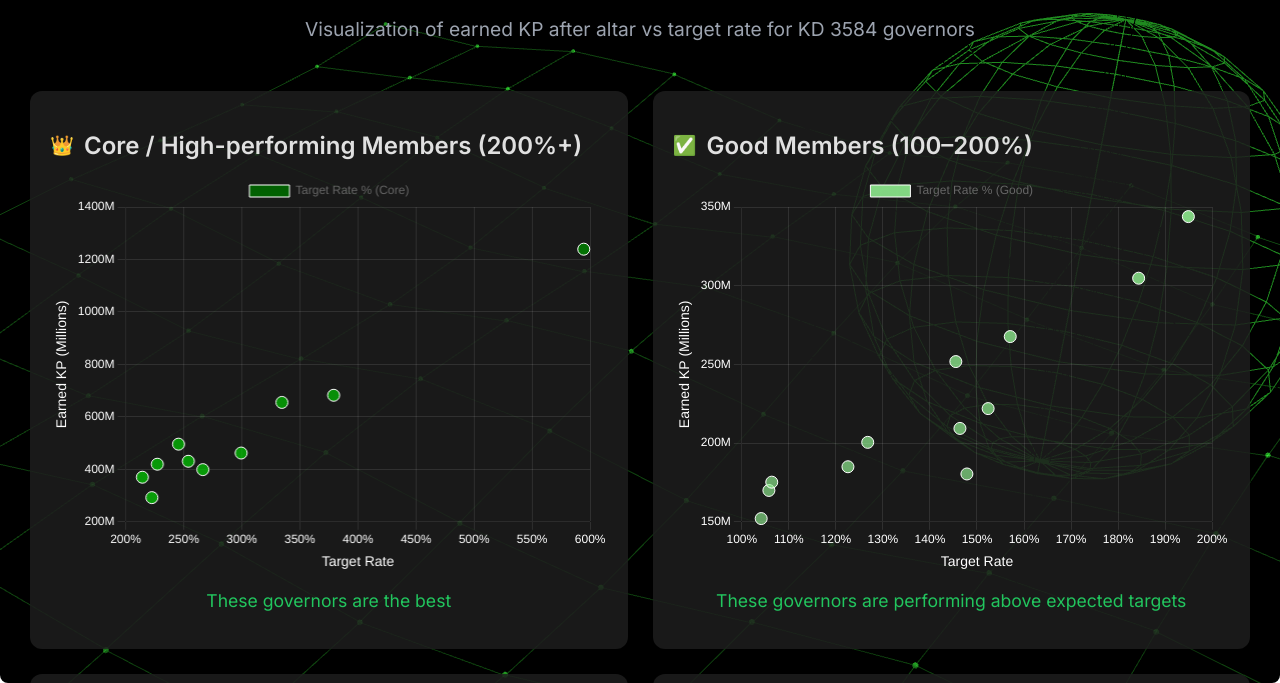
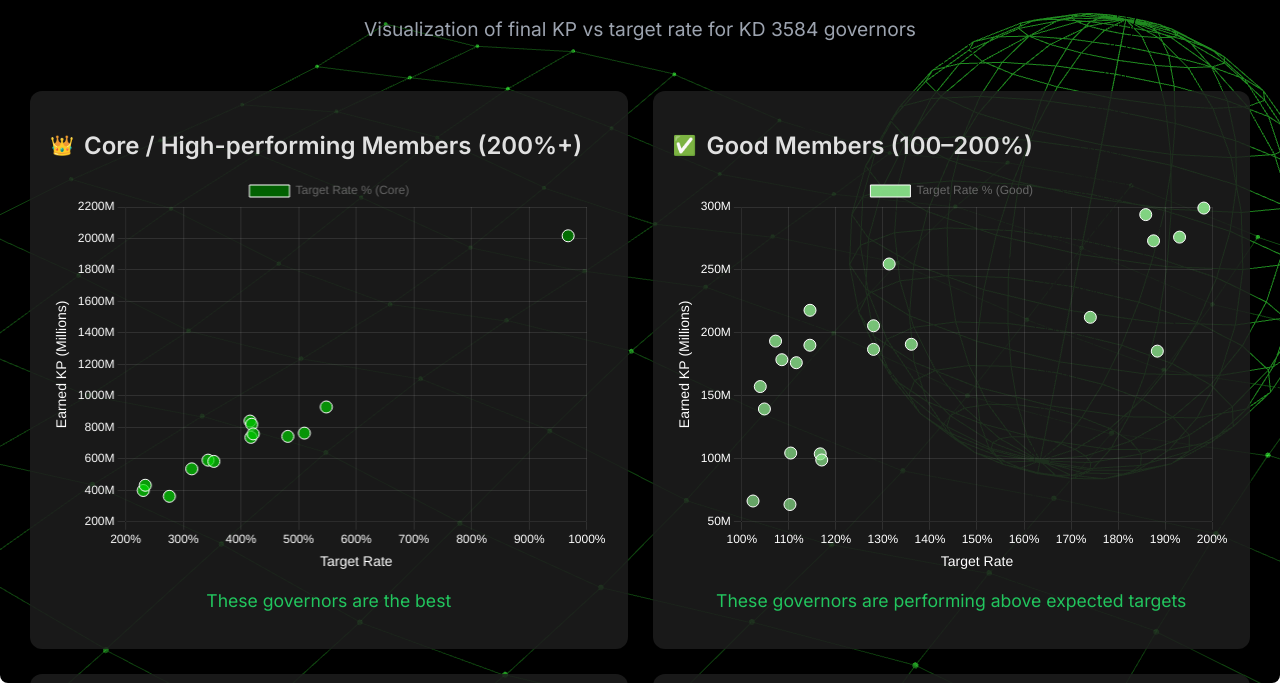
Before and after one commit to lochae2163/3584Data, a plain HTML site: page index.html in a window 1280 px wide. Shown: the part 117-800 px from the top of the page. Drawn offline with nearby package versions, Linux system fonts and the light colour scheme; animation ran at ten frames a second.

Commit message:
final_kp

```diff
--- a/data/latest_data.csv
+++ b/data/latest_data.csv
@@ -1,89 +1,83 @@
-Name,earned KP after altar,Target rate
-WA 白鸟,1239191793,5.944778461
-ˢᵈCure Eris,682292962,3.791165924
-Shino乃メTB,655019992,3.345837386
-ʚさいつよHINAちょɞ,495944800,2.455591114
-Lochan又ローザン,462089495,2.994810836
-トトロtotoro,430742729,2.539989719
-ˢᵖnou,419504889,2.273011576
-ˢᵖNekoNeko,398886697,2.664983992
-ˢᵖShibainu,369932254,2.144529236
-cheeeeese,343896038,1.949448279
-ᴿᴬにゃんこせんせい,304755804,1.843714546
-ˢᵖさだはる,292140047,2.226193974
-ˢᵖPifouPrime,267684604,1.570714531
-ˢᵖニレニレ,251792921,1.455029882
-ᴿᴬshik,221920065,1.523716351
-2GoG,209316278,1.463778837
-ˢᵖ鬼ゴリ2,200476311,1.267704549
-727Michiru,187643404,0.985670862
-ˢᵖ Fateフェイト,184967280,1.225636708
-ˢᵖぼるぅ,180384912,1.478561944
-ᴺᴷAsaha,175186522,1.06366299
-ˢᵖJungarian,169932347,1.057564475
-MrJ TB,152056431,1.041183299
-さか333,126309935,0.760058203
-Kishi堕メTB,125933306,0.687591207
-ばんともTB,120343004,0.761475669
-かまぽこ,119972850,0.664478299
-怠k4ren惰,101993830,0.75152346
-ᵛᵐincubator,93276439,0.664485381
-ˢᵖmelonパフェ,91987869,0.607348923
-ˢᵖうたはxWXZ,88327624,0.896662314
-Amber101,74610454,0.560111699
-ˢᵖ to9naga,70748336,0.399591902
-ˢᵖYT ntyaa,61465817,0.725881304
-いろくん,58066192,0.651643929
-sp General Hux,52852207,0.737032993
-マンホール,52398235,0.610533737
-ˢᵖKiara,51590712,0.26596808
-ˢᵖ hýdë,51346119,0.291134741
-ᴰᵃ三日月,50844018,0.404392157
-ˢᵖアシュラくん,46047201,0.485938994
-煉獄 Rengoku,45611231,0.332242489
-Hanmàri,44925592,0.777058848
-ˢᵖ Casval R,42207492,0.293735144
-ˢᵖHanabee,38445238,0.301455534
-ItsErenMofo,36854395,0.409393122
-F 15 EX,34596499,0.532592117
-ˢᵖnou siege,33469623,0.506275497
-ˢᵖBeanまめじい,32381799,0.196890731
-シュモ,31532000,0.280616265
-衛宮士郎,30326764,0.184837905
-ᴺᴷParyF,30271538,0.386575437
-ˢᵖひろつく,29397992,0.287210871
-ItsmeSagi,28630170,0.235837693
-Muro66,27687092,0.214414804
-madrati,26412446,0.461374721
-ˢᵖShurik S,26232556,0.232899082
-ᴺᴷNoxFox,25531587,0.283708321
-ˢᵖkuji3,23070669,0.340035804
-ˢᴾNaruOJ,23037769,0.142756443
-ᵛᵐPineapple,22018962,0.147201291
-ˢᵖミカエル,19712459,0.238880662
-ˢᵖKAKEYAN,19177411,0.272459187
-ˢᵖ Mao Yangi,15800391,0.225294477
+Name,Final KP,Target Rate
+WA 白鸟,2016959615,9.675966339
+トトロtotoro,929505903,5.481080186
+ˢᵖNekoNeko,763409156,5.100378617
+Lochan又ローザン,742692013,4.81340111
+ˢᵈCure Eris,758378085,4.213933477
+Shino乃メTB,819691043,4.186975925
+cheeeeese,736423131,4.1745721
+ʚさいつよHINAちょɞ,839927248,4.15876502
+ᴿᴬにゃんこせんせい,583719396,3.531391124
+ˢᵖShibainu,591742903,3.430384732
+ˢᵖPifouPrime,536369625,3.14729929
+ˢᵖさだはる,362016139,2.758670561
+ˢᵖnou,432129609,2.341416345
+ˢᵖニレニレ,399027214,2.305849257
+ˢᵖ Fateフェイト,299164240,1.982332628
+2GoG,276084358,1.930697623
+ˢᵖうたはxWXZ,185534523,1.883463035
+ᴿᴬshik,273136624,1.875372288
+ˢᵖ鬼ゴリ2,293950986,1.858788204
+ˢᵖぼるぅ,212403289,1.741007141
+ᵛᵐincubator,190960550,1.360370263
+ˢᵖKiara,254745401,1.313301223
+ˢᵖJungarian,205683145,1.280057571
+MrJ TB,186932182,1.279989703
+ˢᵖYT ntyaa,99068280,1.169948042
+いろくん,103963074,1.166718597
+727Michiru,217970179,1.144974189
+さか333,190236414,1.144729803
+ばんともTB,176350332,1.115864508
+ˢᵖアシュラくん,104609977,1.103955634
+Hanmàri,63733566,1.10237237
+ᴺᴷAsaha,178725319,1.085149161
+かまぽこ,193504053,1.071736181
+Amber101,139609627,1.048070091
+ˢᵖmelonパフェ,157402500,1.039248326
+F 15 EX,66506623,1.02382912
+sp General Hux,70140579,0.978122274
+ItsErenMofo,81618568,0.906651171
+madrati,51388433,0.897657261
+Kishi堕メTB,149836949,0.818104217
+怠k4ren惰,109824324,0.809221067
+マンホール,68981468,0.803758246
+ˢᵖsiqnuA๛,54418586,0.790165182
+ˢᵖHanabee,96627823,0.757674903
+ᴺᴷParyF,57783902,0.737915502
+ᴰᵃ三日月,82854216,0.658987948
+煉獄 Rengoku,84623074,0.616413548
+ˢᵖ to9naga,103731676,0.585884277
+ˢᵖゆきⅡ,41796821,0.58059646
+ˢᵖ Casval R,77820464,0.541576961
+ˢᵖnou siege,35243693,0.533110821
+ˢᵖKAKEYAN,36947143,0.52491906
+ˢᵖひろつく,47137774,0.460524009
+ᴺᴷNoxFox,41440139,0.460484977
+ˢᵖShurik S,49415174,0.438720065
+ˢ ˣ Bluẻ,60708272,0.431094827
+ˢᵖ Gentaaa,39727922,0.417922924
+ˢᵖkuji3,28276071,0.416757596
+Muro66,53746849,0.416227175
+ˢᵖ柴吉くん,33012676,0.404336161
+シュモ,44992263,0.400404694
+ˢᵖミカエル,32615542,0.39524355
+ˢᵖ Mao Yangi,26389663,0.376284696
+ˢᵖ hýdë,58634791,0.332461831
+衛宮士郎,49150151,0.299564139
+ItsmeSagi,36030447,0.296796613
+ˢᵖ 雪音,18685364,0.294990178
+Itachi Minii,24782061,0.27342359
+Taro112211,14868292,0.252125516
+ᵛᵐPineapple,33769690,0.225757325
+61メᶠᴸMaxxs,24984679,0.225264471
+ˢᵖBeanまめじい,36651559,0.22285211
+ˢᴾNaruOJ,33860880,0.209823217
+白鸟盖旗号,5216522,0.182400938
+ˢᵖZenӦ,15591204,0.154314148
+ハクちゃん,11737095,0.153728367
 ˢᵖコキン,14860420,0.15030511
-ˢᵖ柴吉くん,14737646,0.180505306
-ˢᵖsiqnuA๛,14510973,0.210701278
-ˢᵖゆきⅡ,13569725,0.188496017
-61メᶠᴸMaxxs,13227318,0.119258878
-ˢᵖZenӦ,11299482,0.111836773
-ˢ ˣ Bluẻ,10991440,0.078051191
-Hii V,9505120,0.07140214
-ハクちゃん,6071051,0.079516503
-ˢᵖ Gentaaa,5505603,0.05791689
-Itachi Minii,5425190,0.059856802
-白鸟盖旗号,5216522,0.182400938
-ˢᵖ 雪音,4839631,0.076404378
+ᴺᴷJungarian,9585590,0.139240685
+Hii V,10024500,0.075303705
+ˢᵖAsaha,3531658,0.075051875
 ˢᵖGUNDAMx亗,4523500,0.050399716
-ˢᵖAsaha,3531658,0.075051875
-ᴺᴷJungarian,3191080,0.046353763
-ᴺᴷLincLonc,2929544,0.039098346
-Taro112211,2775957,0.047072629
-SàgiŦarm LY1,2394333,0.034398959
-白鳥 農場,2341441,0.045379585
-トトロtotoro FxR,984310,0.021547314
-Itsmesagi 2,958806,0.035701567
-Itsmesagi 1,750497,0.026470055
-BabyTeach,266961,0.003984252
+ᴺᴷLincLonc,2941484,0.0392577
--- a/index.html
+++ b/index.html
@@ -14,7 +14,7 @@
     <div id="vanta-bg"></div>
     <div class="container">
         <h1>KP & Target Rate Analysis</h1>
-        <p class="subtitle">Visualization of earned KP after altar vs target rate for KD 3584 governors</p>
+        <p class="subtitle">Visualization of final KP vs target rate for KD 3584 governors</p>
         <div id="loading" class="loading">Loading data...</div>
         <div class="charts-grid">
             <div class="chart-card">
@@ -32,16 +32,16 @@
                 <p class="description green">These governors are performing above expected targets</p>
             </div>
             <div class="chart-card">
-                <h2><span class="icon">⚠️</span> Warning (50–100%)</h2>
+                <h2><span class="icon">⚠️</span> OK (50–100%)</h2>
                 <div class="chart-wrapper">
-                    <canvas id="chartWarning" aria-label="Scatter chart of Warning performers with target rate 50-100%"></canvas>
+                    <canvas id="chartOK" aria-label="Scatter chart of OK performers with target rate 50-100%"></canvas>
                 </div>
                 <p class="description yellow">These governors need attention to meet expected targets</p>
             </div>
             <div class="chart-card">
-                <h2><span class="icon">❌</span> Critical (0–50%)</h2>
+                <h2><span class="icon">❌</span> Warning (0–50%)</h2>
                 <div class="chart-wrapper">
-                    <canvas id="chartCritical" aria-label="Scatter chart of Critical performers with target rate 0-50%"></canvas>
+                    <canvas id="chartWarning" aria-label="Scatter chart of Warning performers with target rate 0-50%"></canvas>
                 </div>
                 <p class="description red">These governors require immediate attention</p>
             </div>
--- a/main.js
+++ b/main.js
@@ -130,7 +130,7 @@ function populateTable(data) {
             const row = document.createElement('tr');
             const category = d.targetRate >= 200 ? 'Core' :
                             d.targetRate >= 100 ? 'Good' :
-                            d.targetRate >= 50 ? 'Warning' : 'Critical';
+                            d.targetRate >= 50 ? 'OK' : 'Warning';
             const categoryColor = d.targetRate >= 200 ? '#22c55e' : // Core
                                  d.targetRate >= 100 ? '#74d128' : // Good
                                  d.targetRate >= 50 ? '#eab308' : '#ef4444'; // Warning, Critical
@@ -150,8 +150,8 @@ function categorizeData(data) {
     return {
         core: data.filter(d => d.targetRate >= 200),
         good: data.filter(d => d.targetRate >= 100 && d.targetRate < 200),
-        warning: data.filter(d => d.targetRate >= 50 && d.targetRate < 100),
-        critical: data.filter(d => d.targetRate < 50)
+        ok: data.filter(d => d.targetRate >= 50 && d.targetRate < 100),
+        warning: data.filter(d => d.targetRate < 50)
     };
 }
 
@@ -159,8 +159,8 @@ function categorizeData(data) {
 const colors = {
     core: { start: 'rgba(0, 100, 0, 0.9)', end: 'rgba(0, 255, 0, 0.6)' }, // Dark green to light green
     good: { start: 'rgba(144, 238, 144, 0.9)', end: 'rgba(144, 238, 144, 0.6)' }, // Light green
-    warning: { start: 'rgba(255, 165, 0, 0.9)', end: 'rgba(255, 215, 0, 0.6)' }, // Orange
-    critical: { start: 'rgba(255, 0, 0, 0.9)', end: 'rgba(255, 99, 71, 0.6)' } // Red
+    ok: { start: 'rgba(255, 165, 0, 0.9)', end: 'rgba(255, 215, 0, 0.6)' }, // Orange
+    warning: { start: 'rgba(255, 0, 0, 0.9)', end: 'rgba(255, 99, 71, 0.6)' } // Red
 };
 
 // Main function
@@ -183,8 +183,8 @@ async function init() {
 
     createChart(document.getElementById('chartCore').getContext('2d'), categories.core, colors.core, 'Core');
     createChart(document.getElementById('chartGood').getContext('2d'), categories.good, colors.good, 'Good');
+    createChart(document.getElementById('chartOK').getContext('2d'), categories.ok, colors.ok, 'OK');
     createChart(document.getElementById('chartWarning').getContext('2d'), categories.warning, colors.warning, 'Warning');
-    createChart(document.getElementById('chartCritical').getContext('2d'), categories.critical, colors.critical, 'Critical');
 }
 
 init();
--- a/style.css
+++ b/style.css
@@ -180,8 +180,8 @@ tr:hover {
 
 .category-core { color: #22c55e; font-weight: 600; }
 .category-good { color: #74d128; }
-.category-warning { color: #eab308; }
-.category-critical { color: #ef4444; }
+.category-ok { color: #eab308; }
+.category-warning { color: #ef4444; }
 
 /* Responsive adjustments */
 @media (max-width: 768px) {
```
Also changed, not shown: 1 other file.
